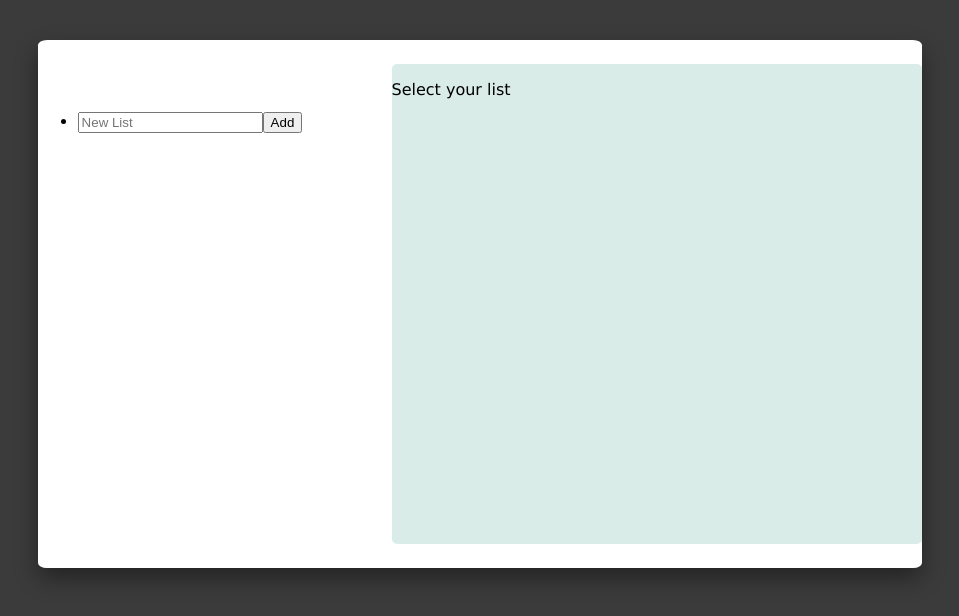
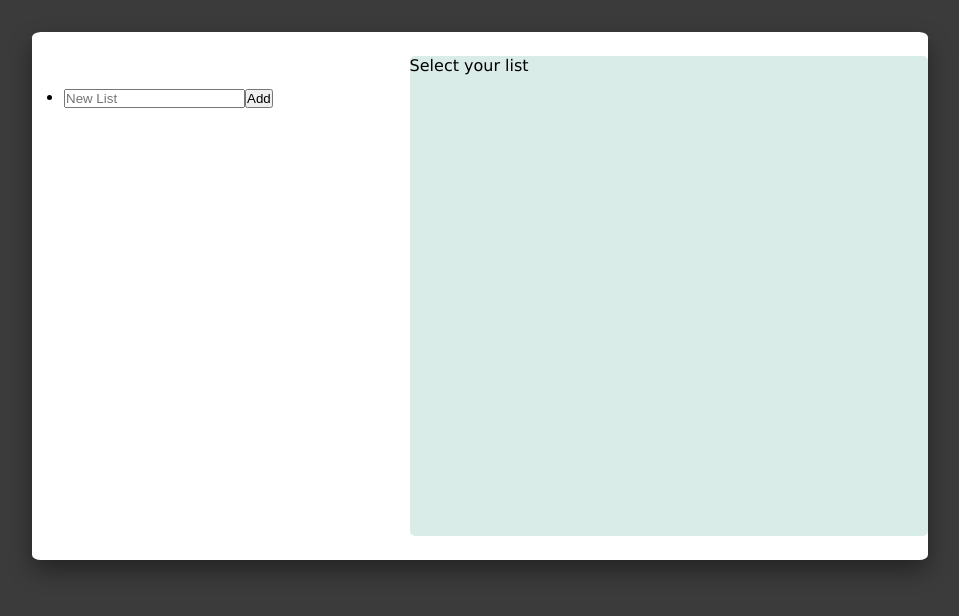
Before and after one commit to leonardoxavier01/to-do-app, a React (Create React App) app: page / in a window 1280 px wide. Shown: the top 616 px of the page, without its empty margins (160-1119 px from the left). Built offline with nearby package versions, Linux system fonts and the light colour scheme.

Commit message:
style: * elemnts margin & paddin

```diff
--- a/src/styles.css
+++ b/src/styles.css
@@ -1,3 +1,9 @@
+* {
+    margin: 0;
+    padding: 0;
+    clear: none;
+}
+
 body {
     font-family: Verdana, Geneva, Tahoma, sans-serif;
     background-color: rgb(59, 59, 59);
@@ -29,6 +35,7 @@ body {
     flex-direction: column;
     height: 26rem;
     width: 40%;
+    padding-left: 2rem;
 }
 
 .list-page {
```
